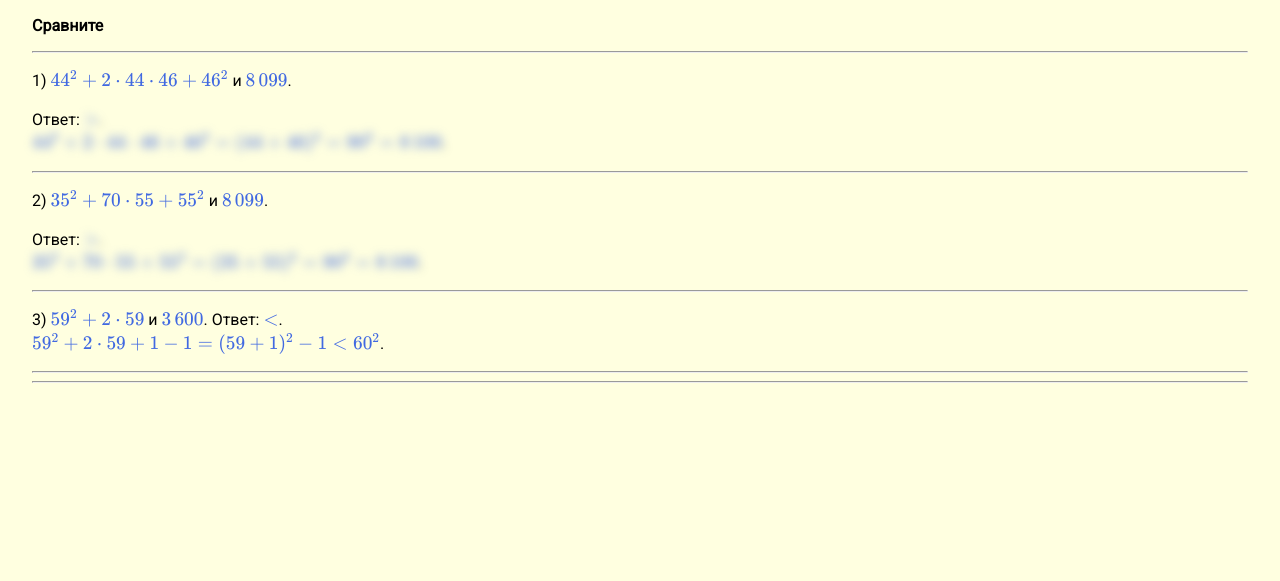
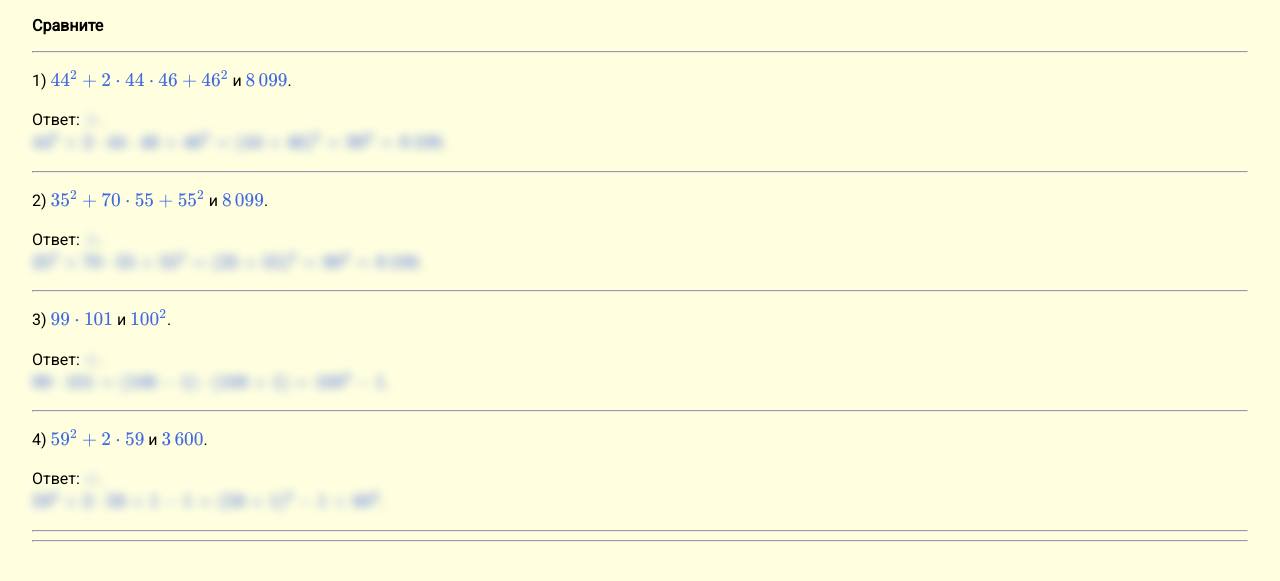
Before and after one commit to igorlsemenov/math, a Jekyll site: the page built from алгебра/7/ф-лы_сокр._умножения/2.md, in a window 1280 px wide. Shown: the top 581 px of the page. Built offline with Jekyll 4.4.1, drawn with Linux system fonts in a browser that asks for light colours; our own code applies the rules of GitHub Pages for plain Markdown files; part of the change alters nothing that is shown.

Commit message:
Update 2.md

```diff
--- a/алгебра/7/ф-лы_сокр._умножения/2.md
+++ b/алгебра/7/ф-лы_сокр._умножения/2.md
@@ -18,7 +18,16 @@ $35^2 + 70 \cdot 55 + 55^2 = (35 + 55)^2 = 90^2 = 8\,100$.
 
 --- ---
 
-3) $59^2 + 2 \cdot 59$ и $3\,600$.
+3) $99 \cdot 101$ и $100^2$.
+
+Ответ: $<$.
+<br>
+$99 \cdot 101 = (100 - 1) \cdot (100 + 1) = 100^2 - 1$.
+
+--- ---
+
+4) $59^2 + 2 \cdot 59$ и $3\,600$.
+
 Ответ: $<$.
 <br>
 $59^2 + 2 \cdot 59 + 1 - 1 = (59 + 1)^2 - 1 < 60^2$.
```
